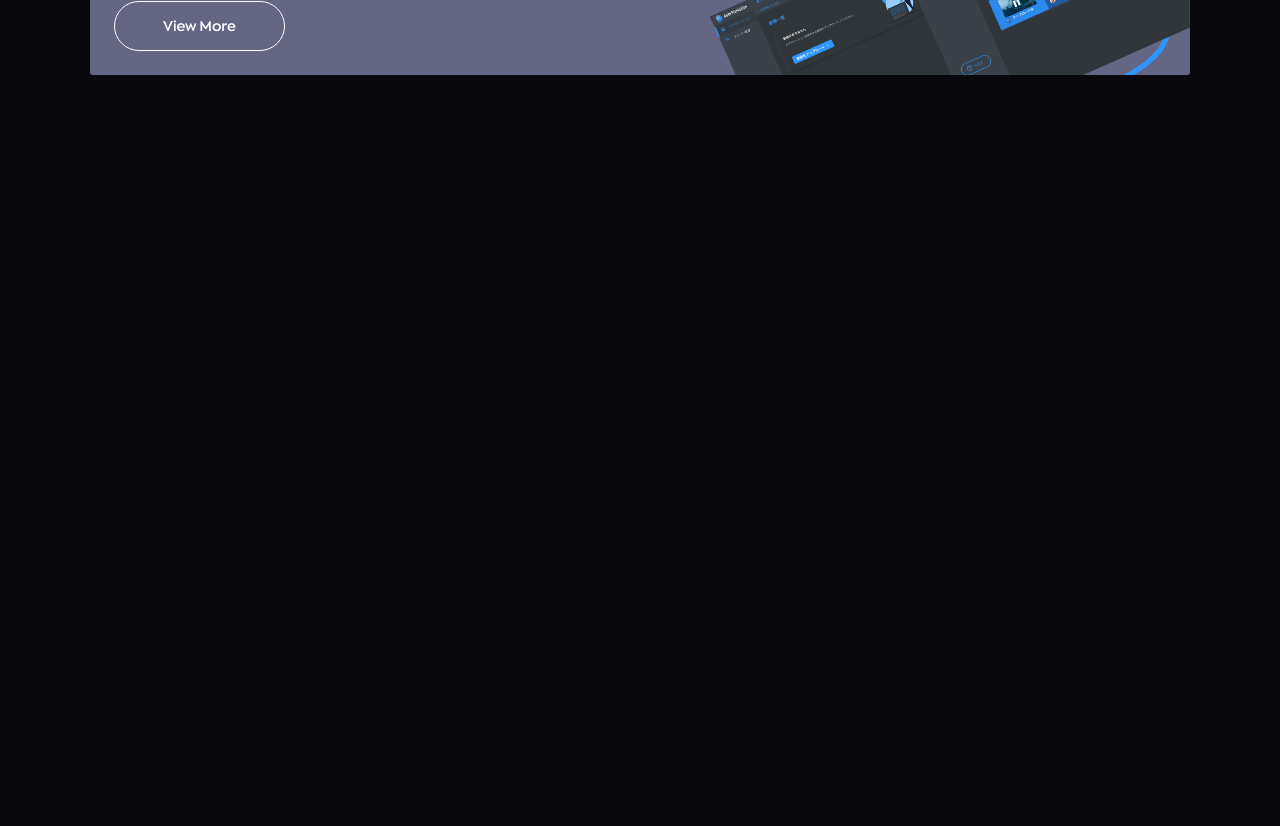
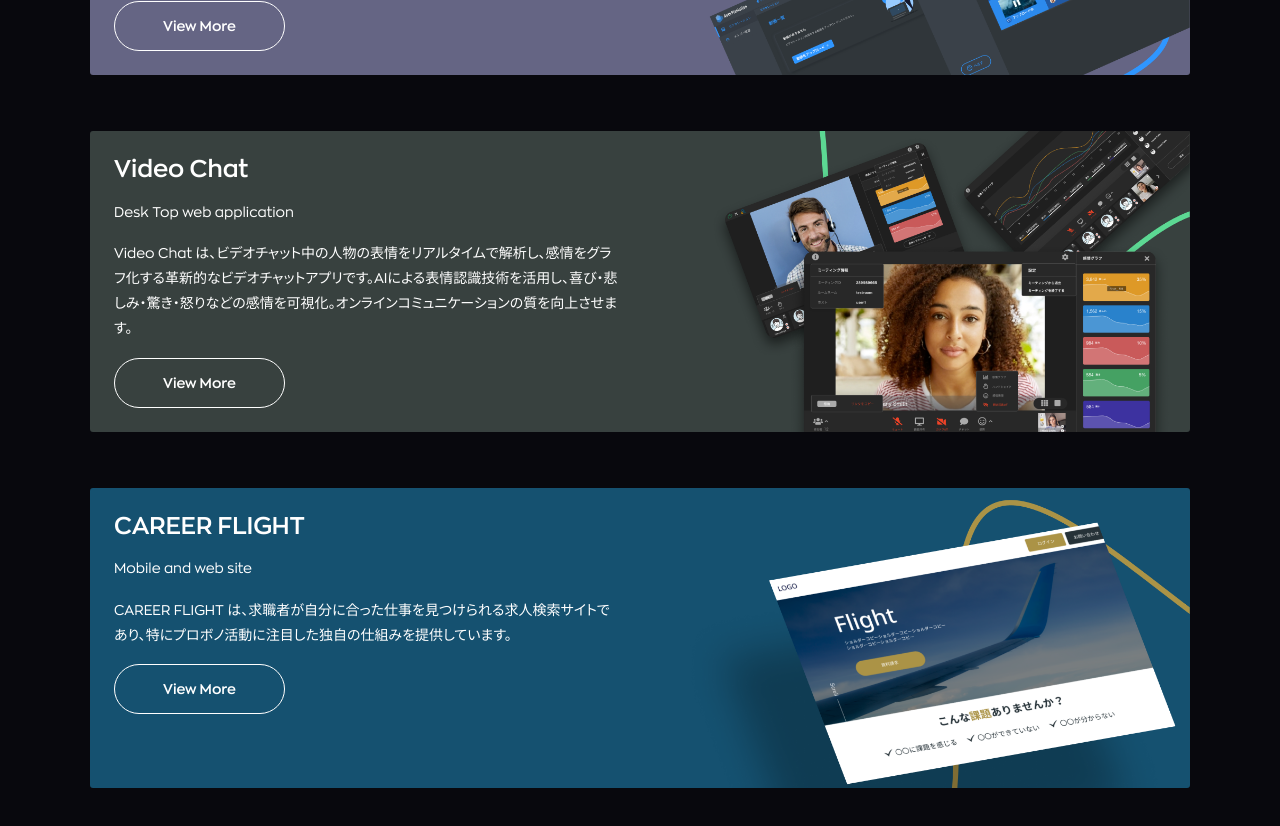
Before and after one commit to osawa1177/nuxt-portfolio-site, a Nuxt app: page /projects in a window 1280 px wide. Shown: the part 1600-2426 px from the top of the page. Before the commit the page ends 1731 px from the top, so only its background shows below. Built offline with nearby package versions, Linux system fonts and the light colour scheme.

Commit message:
projects add

```diff
--- a/components/Projects.vue
+++ b/components/Projects.vue
@@ -49,11 +49,7 @@ export default {
       }
     }
   },
-  data() {
-    return {
-      projects: projectsData, // JSONデータを使用
-    };
-  },
+
 
   mounted() {
     this.scrollItemC();
@@ -132,6 +128,15 @@ export default {
     &--auto {
       background: #656584
     }
+
+    &--flight {
+      background: #155170
+    }
+
+    &--video {
+      background: #38413F
+    }
+
   }
 
   &__text-block {
--- a/data/projects.json
+++ b/data/projects.json
@@ -30,5 +30,22 @@
     "imgSrc": "autopixelation-app.png",
     "textBlockClass": "projects__block--auto",
     "link": "auto-pixelation"
+  },
+    {
+    "title": "Video Chat",
+    "tag": "Desk Top web application",
+    "description": "Video Chat は、ビデオチャット中の人物の表情をリアルタイムで解析し、感情をグラフ化する革新的なビデオチャットアプリです。AIによる表情認識技術を活用し、喜び・悲しみ・驚き・怒りなどの感情を可視化。オンラインコミュニケーションの質を向上させます。",
+    "imgSrc": "videochat.png",
+    "textBlockClass": "projects__block--video",
+    "link": "videochat"
+  },
+    {
+    "title": "CAREER FLIGHT",
+    "tag": "Mobile and web site",
+    "description": "CAREER FLIGHT は、求職者が自分に合った仕事を見つけられる求人検索サイトであり、特にプロボノ活動に注目した独自の仕組みを提供しています。",
+    "imgSrc": "careerflight.png",
+    "textBlockClass": "projects__block--flight",
+    "link": "career-flight"
   }
+
 ]
```
Also changed, not shown: assets/img/projects/careerflight.png (added), assets/img/projects/videochat.png (added).
